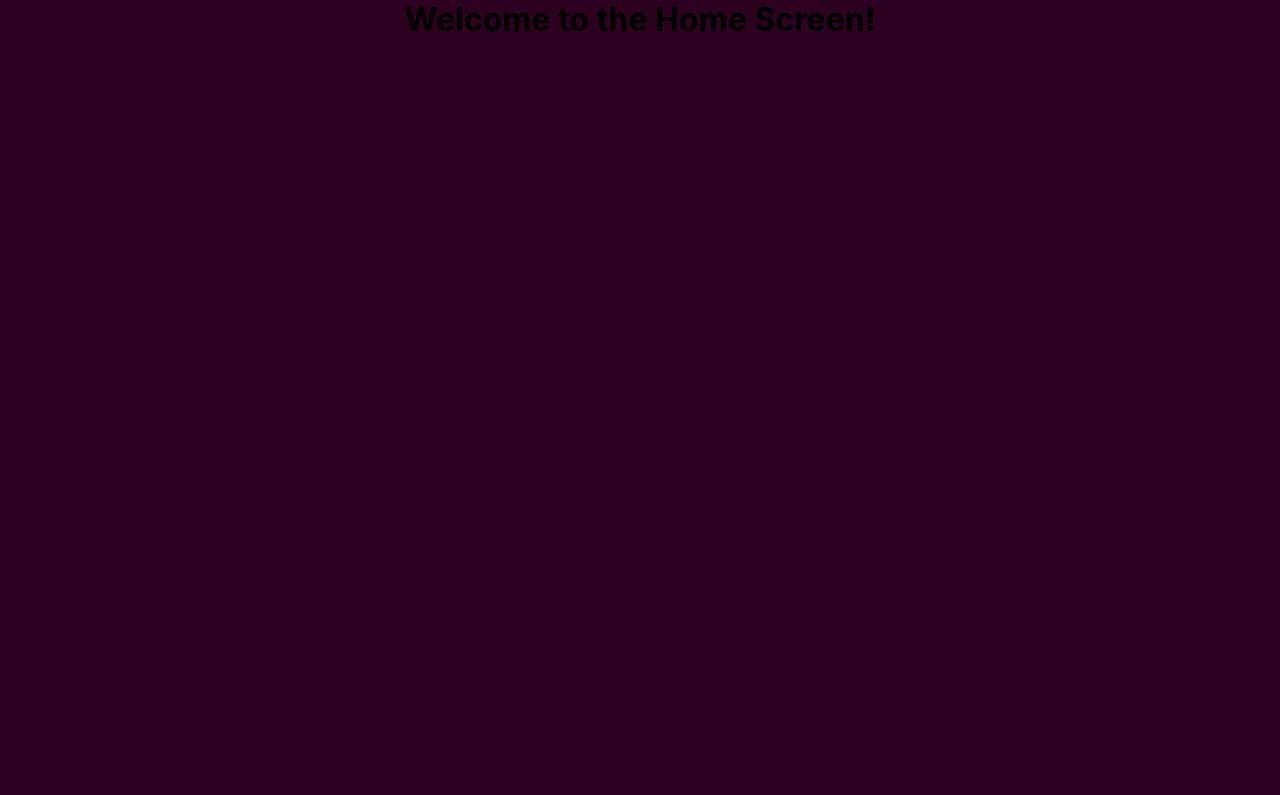
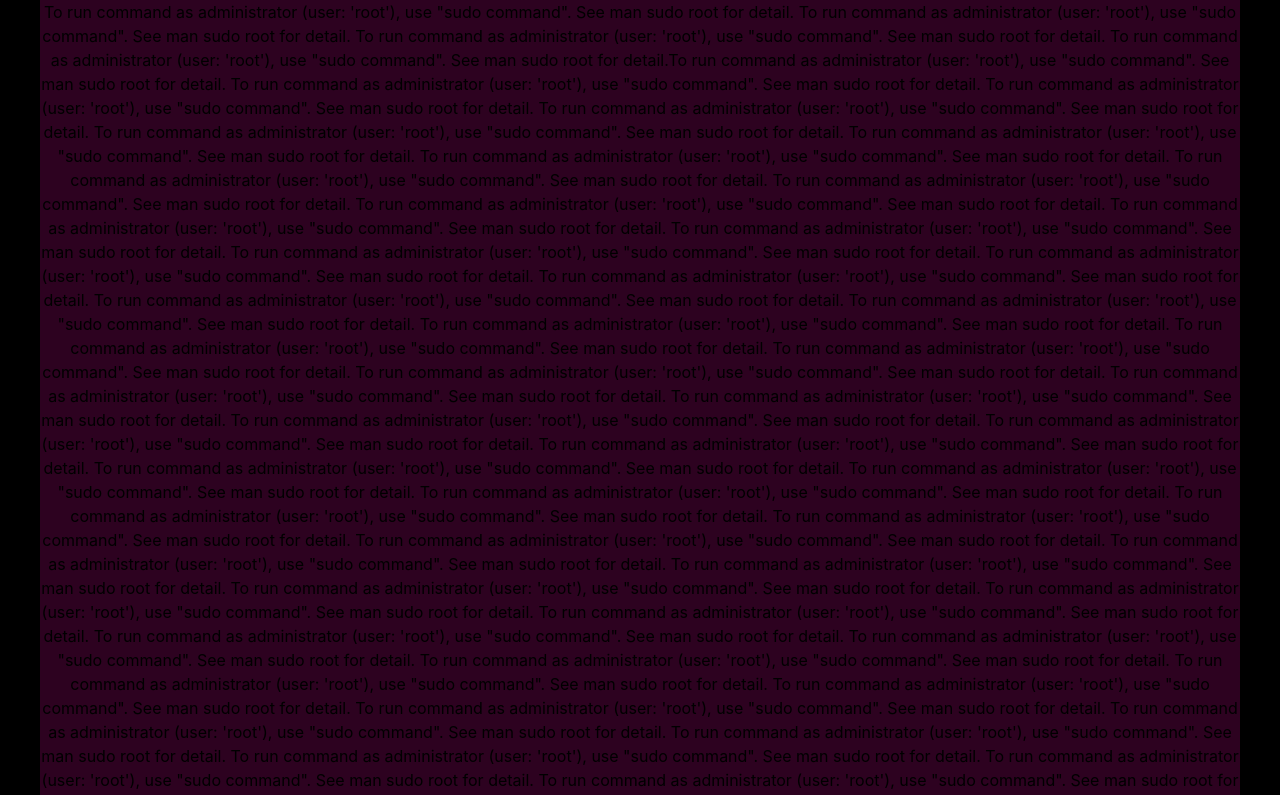
Before and after one commit to abhayrsr/portfolio, a React (Create React App) app in the folder portfolio/: page /terminal in a window 1280 px wide. Shown: the top 795 px of the page. Built offline with nearby package versions, Linux system fonts and the light colour scheme.

Commit message:
updated second page

```diff
--- a/portfolio/package.json
+++ b/portfolio/package.json
@@ -11,6 +11,7 @@
     "react-loader-spinner": "^6.1.6",
     "react-router-dom": "^6.26.0",
     "react-scripts": "5.0.1",
+    "react-typed": "^2.0.12",
     "web-vitals": "^2.1.4"
   },
   "scripts": {
@@ -36,5 +37,8 @@
       "last 1 firefox version",
       "last 1 safari version"
     ]
+  },
+  "devDependencies": {
+    "tailwindcss": "^3.4.10"
   }
 }
--- /dev/null
+++ b/portfolio/src/pages/terminal/terminal.css
@@ -0,0 +1,22 @@
+@tailwind base;
+@tailwind components;
+@tailwind utilities;
+
+
+/* * {
+  margin: 0;
+  padding: 0;
+  box-sizing: border-box;
+} */
+
+/* .center{
+    border: 1px solid red;
+    width: 10vw;
+    max-width: 20vw;
+    margin: 0 auto;
+    background-color: rebeccapurple;
+    height: 100%;
+    display: flex;
+    align-items: center;
+    justify-content: center;
+} */
--- a/portfolio/src/pages/terminal/terminal.jsx
+++ b/portfolio/src/pages/terminal/terminal.jsx
@@ -1,10 +1,225 @@
-import React from 'react'
-
+import React from "react";
+import { ReactTyped } from "react-typed";
+import "../terminal/terminal.css";
 
 export default function Terminal() {
   return (
     <div>
-         <h1>Welcome to the Home Screen!</h1>
+      <div className="container mx-auto bg-black px-10">
+
+      <h2>
+        To run command as administrator (user: 'root'), use "sudo command". See
+        man sudo root for detail.
+
+        To run command as administrator (user: 'root'), use "sudo command". See
+        man sudo root for detail.
+
+        To run command as administrator (user: 'root'), use "sudo command". See
+        man sudo root for detail.
+        To run command as administrator (user: 'root'), use "sudo command". See
+        man sudo root for detail.To run command as administrator (user: 'root'), use "sudo command". See
+        man sudo root for detail.
+
+        To run command as administrator (user: 'root'), use "sudo command". See
+        man sudo root for detail.
+        To run command as administrator (user: 'root'), use "sudo command". See
+        man sudo root for detail.
+        To run command as administrator (user: 'root'), use "sudo command". See
+        man sudo root for detail.
+
+
+        To run command as administrator (user: 'root'), use "sudo command". See
+        man sudo root for detail.
+
+        To run command as administrator (user: 'root'), use "sudo command". See
+        man sudo root for detail.
+
+        To run command as administrator (user: 'root'), use "sudo command". See
+        man sudo root for detail.
+        To run command as administrator (user: 'root'), use "sudo command". See
+        man sudo root for detail.
+        To run command as administrator (user: 'root'), use "sudo command". See
+        man sudo root for detail.
+        To run command as administrator (user: 'root'), use "sudo command". See
+        man sudo root for detail.
+        To run command as administrator (user: 'root'), use "sudo command". See
+        man sudo root for detail.
+        To run command as administrator (user: 'root'), use "sudo command". See
+        man sudo root for detail.
+        To run command as administrator (user: 'root'), use "sudo command". See
+        man sudo root for detail.
+        To run command as administrator (user: 'root'), use "sudo command". See
+        man sudo root for detail.
+
+        To run command as administrator (user: 'root'), use "sudo command". See
+        man sudo root for detail.
+
+        To run command as administrator (user: 'root'), use "sudo command". See
+        man sudo root for detail.
+        To run command as administrator (user: 'root'), use "sudo command". See
+        man sudo root for detail.
+        To run command as administrator (user: 'root'), use "sudo command". See
+        man sudo root for detail.
+        To run command as administrator (user: 'root'), use "sudo command". See
+        man sudo root for detail.
+
+
+        To run command as administrator (user: 'root'), use "sudo command". See
+        man sudo root for detail.
+
+        To run command as administrator (user: 'root'), use "sudo command". See
+        man sudo root for detail.
+        To run command as administrator (user: 'root'), use "sudo command". See
+        man sudo root for detail.
+
+        To run command as administrator (user: 'root'), use "sudo command". See
+        man sudo root for detail.
+
+        To run command as administrator (user: 'root'), use "sudo command". See
+        man sudo root for detail.
+
+
+
+
+
+
+
+        To run command as administrator (user: 'root'), use "sudo command". See
+        man sudo root for detail.
+        To run command as administrator (user: 'root'), use "sudo command". See
+        man sudo root for detail.
+
+        To run command as administrator (user: 'root'), use "sudo command". See
+        man sudo root for detail.
+        To run command as administrator (user: 'root'), use "sudo command". See
+        man sudo root for detail.
+        To run command as administrator (user: 'root'), use "sudo command". See
+        man sudo root for detail.
+        To run command as administrator (user: 'root'), use "sudo command". See
+        man sudo root for detail.
+
+
+        To run command as administrator (user: 'root'), use "sudo command". See
+        man sudo root for detail.
+        To run command as administrator (user: 'root'), use "sudo command". See
+        man sudo root for detail.
+        To run command as administrator (user: 'root'), use "sudo command". See
+        man sudo root for detail.
+        To run command as administrator (user: 'root'), use "sudo command". See
+        man sudo root for detail.
+
+        To run command as administrator (user: 'root'), use "sudo command". See
+        man sudo root for detail.
+        To run command as administrator (user: 'root'), use "sudo command". See
+        man sudo root for detail.
+        To run command as administrator (user: 'root'), use "sudo command". See
+        man sudo root for detail.
+        To run command as administrator (user: 'root'), use "sudo command". See
+        man sudo root for detail.
+        To run command as administrator (user: 'root'), use "sudo command". See
+        man sudo root for detail.
+        To run command as administrator (user: 'root'), use "sudo command". See
+        man sudo root for detail.
+
+        To run command as administrator (user: 'root'), use "sudo command". See
+        man sudo root for detail.
+        To run command as administrator (user: 'root'), use "sudo command". See
+        man sudo root for detail.
+
+        To run command as administrator (user: 'root'), use "sudo command". See
+        man sudo root for detail.
+
+        To run command as administrator (user: 'root'), use "sudo command". See
+        man sudo root for detail.
+        To run command as administrator (user: 'root'), use "sudo command". See
+        man sudo root for detail.
+        To run command as administrator (user: 'root'), use "sudo command". See
+        man sudo root for detail.
+        To run command as administrator (user: 'root'), use "sudo command". See
+        man sudo root for detail.
+        To run command as administrator (user: 'root'), use "sudo command". See
+        man sudo root for detail.
+        To run command as administrator (user: 'root'), use "sudo command". See
+        man sudo root for detail.
+
+
+        To run command as administrator (user: 'root'), use "sudo command". See
+        man sudo root for detail.
+        To run command as administrator (user: 'root'), use "sudo command". See
+        man sudo root for detail.
+        To run command as administrator (user: 'root'), use "sudo command". See
+        man sudo root for detail.
+        To run command as administrator (user: 'root'), use "sudo command". See
+        man sudo root for detail.
+        To run command as administrator (user: 'root'), use "sudo command". See
+        man sudo root for detail.
+        To run command as administrator (user: 'root'), use "sudo command". See
+        man sudo root for detail.
+        To run command as administrator (user: 'root'), use "sudo command". See
+        man sudo root for detail.
+        To run command as administrator (user: 'root'), use "sudo command". See
+        man sudo root for detail.
+        To run command as administrator (user: 'root'), use "sudo command". See
+        man sudo root for detail.
+        To run command as administrator (user: 'root'), use "sudo command". See
+        man sudo root for detail.
+        To run command as administrator (user: 'root'), use "sudo command". See
+        man sudo root for detail.
+        To run command as administrator (user: 'root'), use "sudo command". See
+        man sudo root for detail.
+
+        To run command as administrator (user: 'root'), use "sudo command". See
+        man sudo root for detail.
+        To run command as administrator (user: 'root'), use "sudo command". See
+        man sudo root for detail.
+
+
+        To run command as administrator (user: 'root'), use "sudo command". See
+        man sudo root for detail.
+        To run command as administrator (user: 'root'), use "sudo command". See
+        man sudo root for detail.
+
+
+
+
+
+
+      </h2>
+      </div>
+
+
+
+
+
+
+
+
+
+
+
+
+
+
+
+
+
+
+      {/* <ReactTyped strings={["Here you can find anything"]} typeSpeed={40} />
+      <br /> */}
+
+      {/* <ReactTyped
+        strings={[
+          "Search for products",
+          "Search for categories",
+          "Search for brands",
+        ]}
+        typeSpeed={40}
+        backSpeed={50}
+        attr="placeholder"
+        loop
+      >
+        <input type="text" />
+      </ReactTyped> */}
     </div>
-  )
+  );
 }
--- /dev/null
+++ b/portfolio/tailwind.config.js
@@ -0,0 +1,8 @@
+/** @type {import('tailwindcss').Config} */
+module.exports = {
+  content: ["./src/**/*.{js,jsx,ts,tsx}",],
+  theme: {
+    extend: {},
+  },
+  plugins: [],
+}
```
Also changed, not shown: 1 other file (tests, documents, lock files or other folders).
